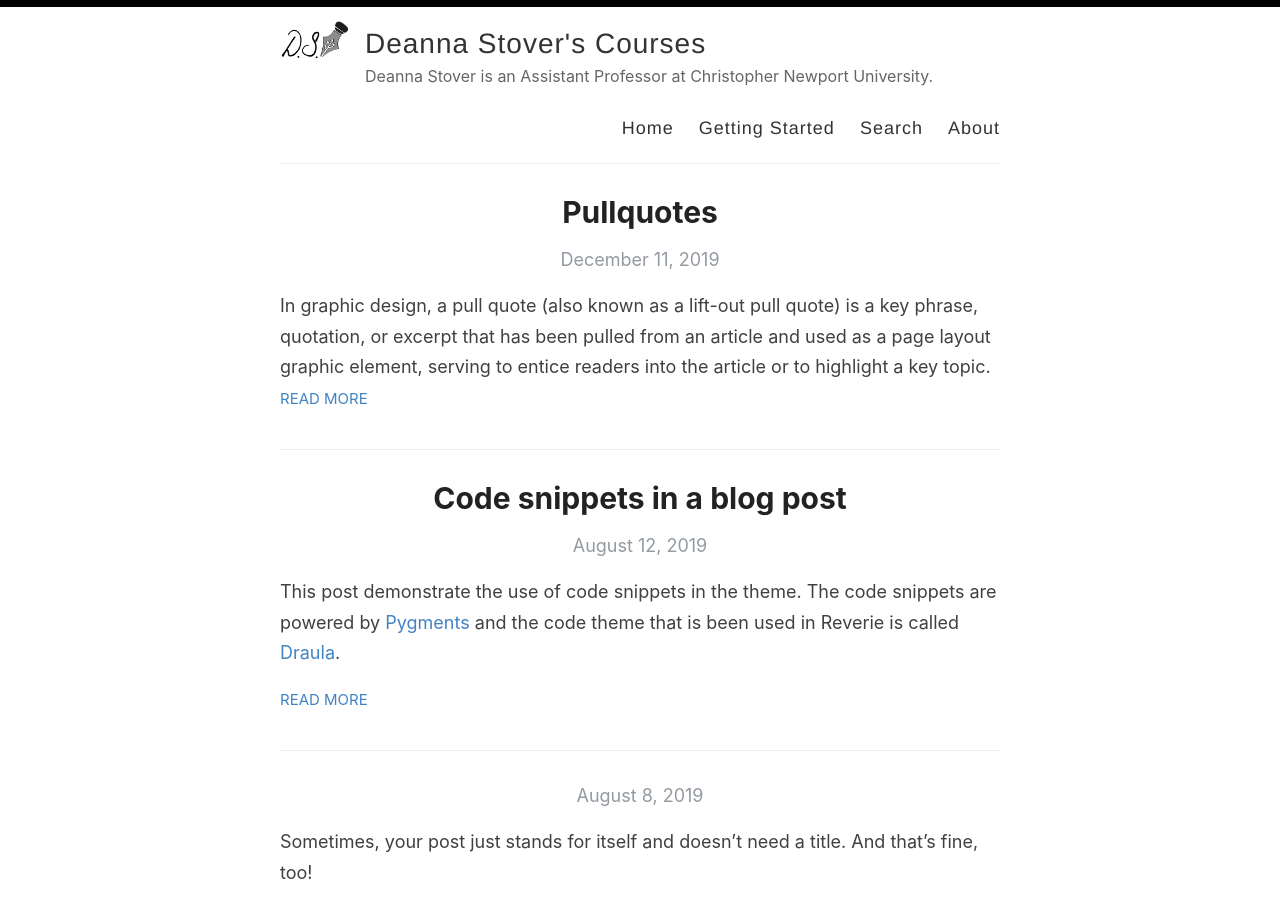
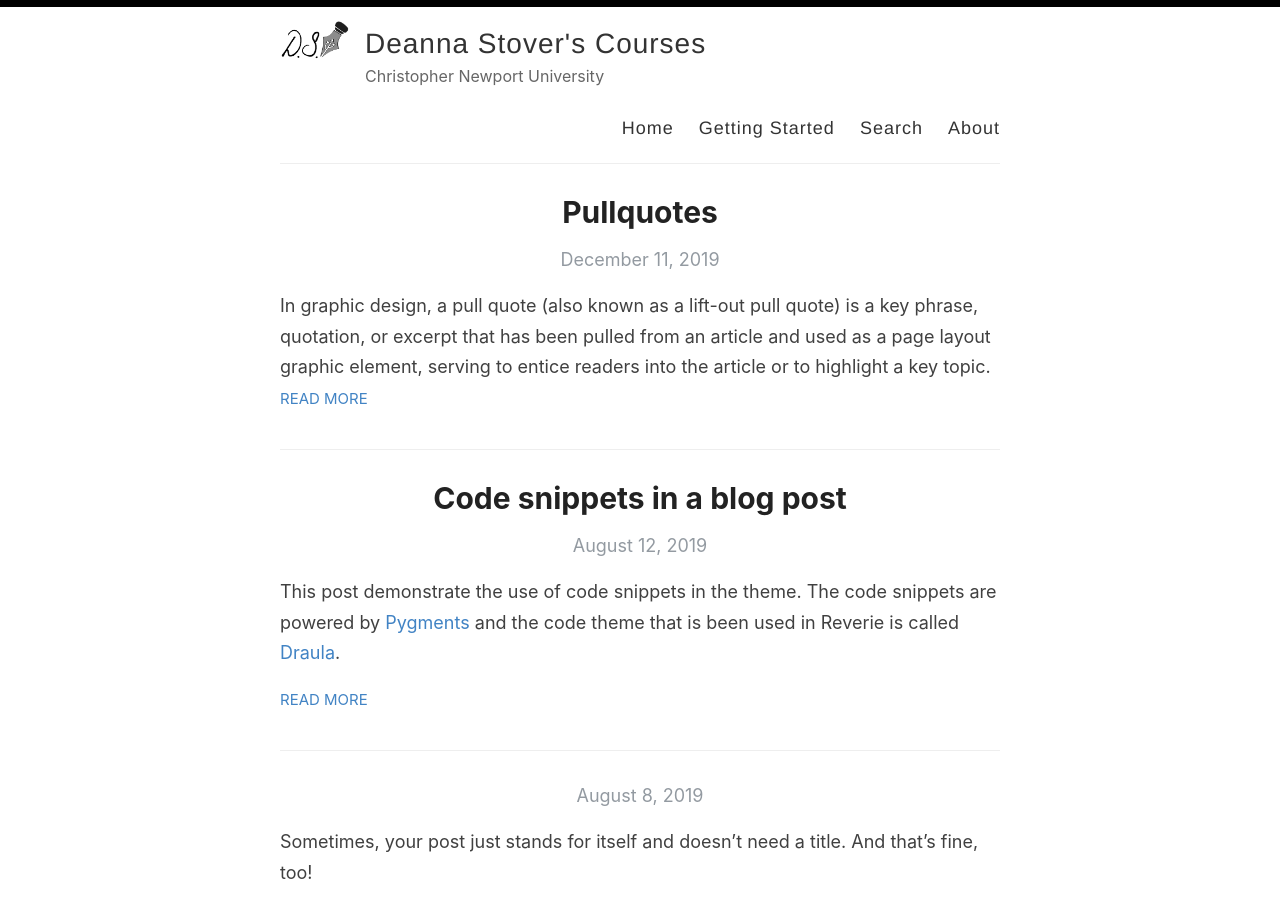
Before and after one commit to deanna-stover/teaching, a Jekyll site: the page built from index.html, in a window 1280 px wide and 900 px high. Built offline with Jekyll 4.4.1, drawn with Linux system fonts in a browser that asks for light colours; the list of posts is cut into pages by our own code.

Commit message:
Update _config.yml

```diff
--- a/_config.yml
+++ b/_config.yml
@@ -9,7 +9,7 @@ name: Deanna Stover's Courses
 author: Deanna Stover
 
 # Short bio or description (displayed in the header)
-description: Deanna Stover is an Assistant Professor at Christopher Newport University.
+description: Christopher Newport University
 
 # URL of your avatar or profile pic (you could use your GitHub profile pic)
 avatar: /images/initialsdarker.png
```
